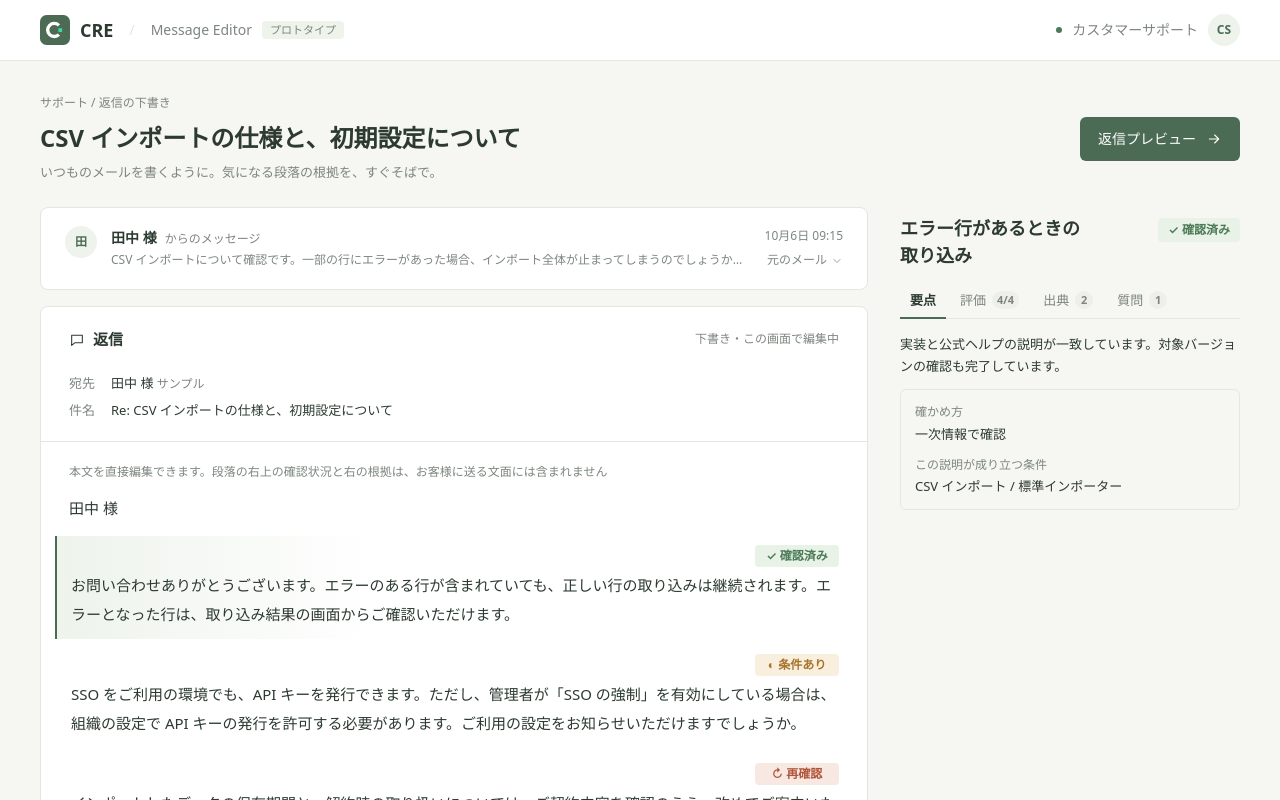
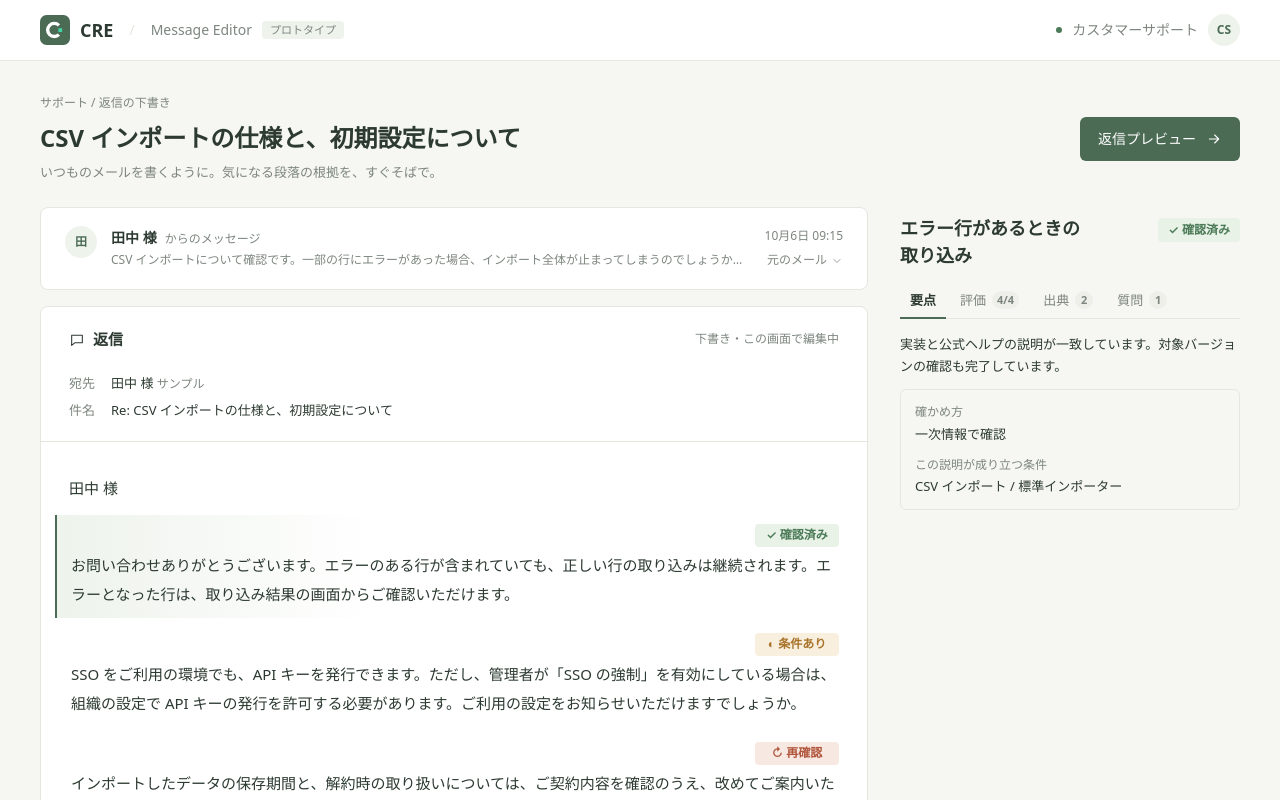
Before and after one commit to cre-run/cre, a React (Vite) app in the folder apps/message-editor/: page / in a window 1280 px wide. Shown: the top 800 px of the page. Built offline with nearby package versions, Linux system fonts and the light colour scheme.

Commit message:
feat(message-editor): 返信の上の案内文を削除する
Co-Authored-By: Claude Opus 5.5 <noreply@anthropic.com>
Claude-Session: https://claude.ai/code/session_016Fg6tDmGyM7ByXZCKGMkQB

```diff
--- a/apps/message-editor/src/components/ReplyEditor.tsx
+++ b/apps/message-editor/src/components/ReplyEditor.tsx
@@ -47,10 +47,6 @@ export const ReplyEditor = ({
       </dl>
 
       <div className="reply-body">
-        <p className="reply-toolbar muted small">
-          本文を直接編集できます。段落の右上の確認状況と右の根拠は、お客様に送る文面には含まれません
-        </p>
-
         {reply.opening && <p className="reply-plain">{reply.opening}</p>}
 
         {paragraphs.map((p) => {
--- a/apps/message-editor/src/styles.css
+++ b/apps/message-editor/src/styles.css
@@ -307,10 +307,6 @@ h1 {
 
 .reply-body {
   padding: 20px 28px 12px;
-}
-
-.reply-toolbar {
-  margin-bottom: 12px;
 }
 
 .reply-plain {
```
